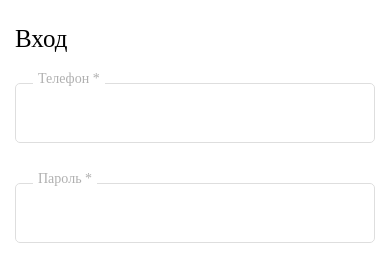
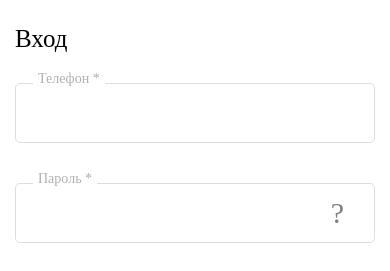
Before and after one commit to sergantche/AuthScreen, a React Native app: screen / in a window 390 px wide. Shown: the top 271 px of the page. Built offline with nearby package versions, Linux system fonts and the light colour scheme.

Commit message:
Create converter of phone number string

```diff
--- a/App.js
+++ b/App.js
@@ -7,8 +7,10 @@ import {
   TouchableOpacity,
   KeyboardAvoidingView,
   StyleSheet,
+  Dimensions,
 } from 'react-native';
 import IconAntDesign from 'react-native-vector-icons/AntDesign';
+import IconIonicons from 'react-native-vector-icons/Ionicons';
 
 // Constants
 const correctPassword = '1234';
@@ -20,6 +22,34 @@ const menuItems = [
   ['ellipsis1', 'Еще'],
 ];
 
+// Convert phone string to decorated one
+const convertPhoneNumber = phone => {
+  const res = Array.from(phone).map((value, index) => {
+    if (!(value >= '0' && value <= '9')) return '';
+    switch (index) {
+      case 0:
+        return `+${value}`;
+      case 1:
+        return ` (${value}`;
+      case 4:
+        return `) ${value}`;
+      case 7:
+        return `-${value}`;
+      case 9:
+        return `-${value}`;
+      default:
+        return value;
+    }
+  });
+  return res.join('');
+};
+
+// Convert phone number back
+const convertPhoneNumberBack = phone => {
+  return phone.replace(/[ +()-]/g, '');
+};
+
+// Footer menu
 class Footer extends React.Component {
   constructor(props) {
     super(props);
@@ -53,6 +83,7 @@ class Footer extends React.Component {
   }
 }
 
+// Screen with authentication logic
 export default class AuthScreen extends React.Component {
   constructor(props) {
     super(props);
@@ -74,6 +105,11 @@ export default class AuthScreen extends React.Component {
     }
   };
 
+  // Show/hide password input value
+  showHidePassword = () => {
+    this.setState({showPassword: !this.state.showPassword});
+  };
+
   // Callback for 'Forget password' button
   forgetPassword = () => {
     console.log('Forget password button was pushed');
@@ -85,6 +121,7 @@ export default class AuthScreen extends React.Component {
   };
 
   render() {
+    const eyeIcon = this.state.showPassword ? 'ios-eye' : 'ios-eye-off';
     return (
       <View style={styles.mainContainer}>
         <KeyboardAvoidingView behavior="height" style={styles.container}>
@@ -96,17 +133,30 @@ export default class AuthScreen extends React.Component {
               <Text style={styles.inputTitle}>{'Телефон *'}</Text>
               <TextInput
                 style={styles.input}
-                value={this.state.password}
-                onChangeText={phone => this.setState({phone})}
+                keyboardType="numeric"
+                maxLength={18}
+                value={convertPhoneNumber(this.state.phone)}
+                onChangeText={value =>
+                  this.setState({phone: convertPhoneNumberBack(value)})
+                }
               />
             </View>
             <View style={styles.inputContainer}>
               <Text style={styles.inputTitle}>{'Пароль *'}</Text>
-              <TextInput
-                style={styles.input}
-                value={this.state.password}
-                onChangeText={password => this.setState({password})}
-              />
+              <View style={styles.input}>
+                <TextInput
+                  style={{flex: 1}}
+                  maxLength={12}
+                  value={this.state.password}
+                  onChangeText={password => this.setState({password})}
+                />
+                <TouchableOpacity onPress={this.showHidePassword}>
+                  <IconIonicons
+                    name={eyeIcon}
+                    size={30}
+                    style={styles.eyeIcon}></IconIonicons>
+                </TouchableOpacity>
+              </View>
             </View>
 
             {/* 'ENTER' AND 'FORGET PASSWORD' BUTTONS */}
@@ -147,11 +197,11 @@ const styles = StyleSheet.create({
     flex: 1,
     justifyContent: 'space-between',
     backgroundColor: 'white',
-    paddingTop: 15,
   },
   container: {
-    flex: 1,
+    height: Dimensions.get('window').height - 70,
     paddingHorizontal: 15,
+    paddingTop: 15,
   },
   title: {
     fontFamily: 'sans-serif-medium',
@@ -166,6 +216,11 @@ const styles = StyleSheet.create({
     borderRadius: 5,
     borderWidth: 1,
     borderColor: '#dedede',
+    flexDirection: 'row',
+    alignItems: 'center',
+    paddingHorizontal: 15,
+    fontFamily: 'sans-serif',
+    fontSize: 20,
   },
   inputTitle: {
     fontFamily: 'sans-serif-light',
@@ -178,6 +233,10 @@ const styles = StyleSheet.create({
     justifyContent: 'center',
     textAlign: 'center',
     paddingHorizontal: 5,
+  },
+  eyeIcon: {
+    marginHorizontal: 15,
+    color: 'gray',
   },
   enterBtn: {
     height: 60,
@@ -223,7 +282,7 @@ const styles = StyleSheet.create({
     borderTopColor: '#f5f5f5',
   },
   footerItem: {
-    width: '19%',
+    width: `${100 / menuItems.length - 1}%`,
     height: '100%',
     justifyContent: 'center',
     alignItems: 'center',
```
